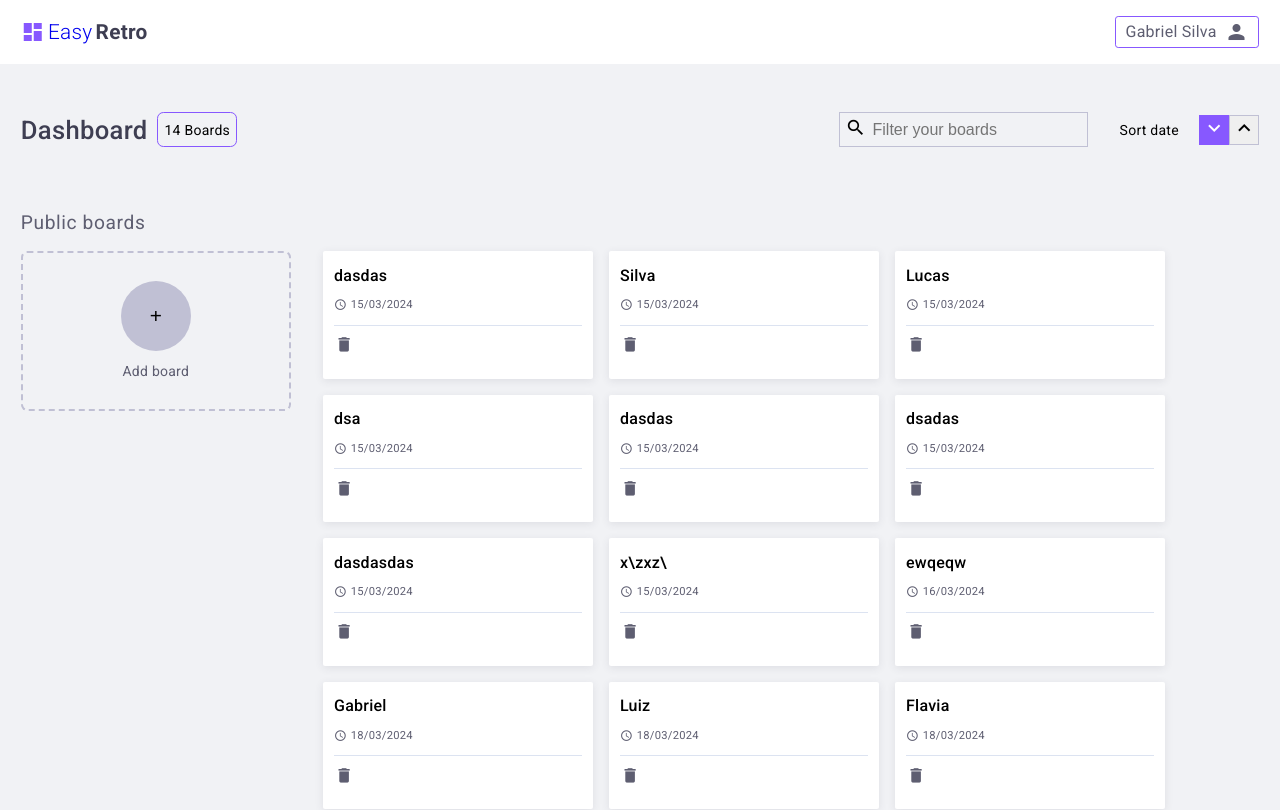
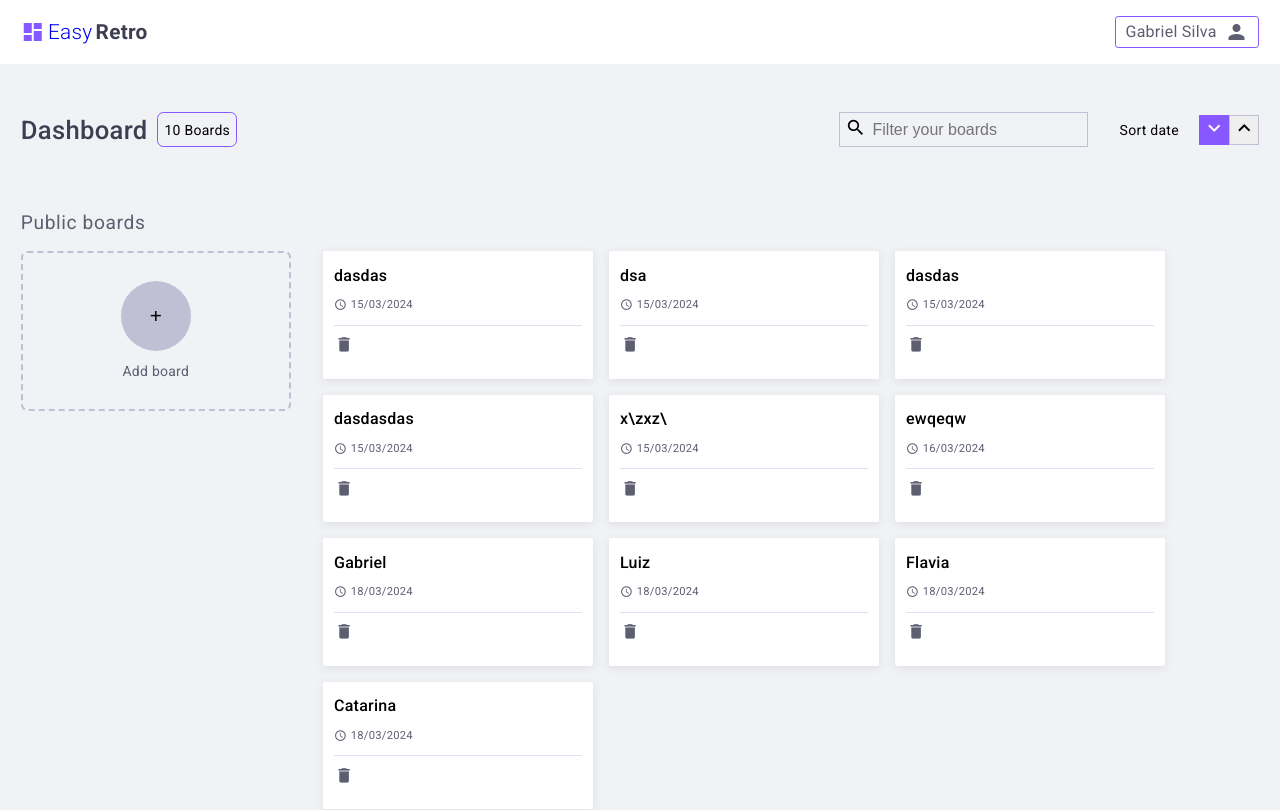
Before and after one commit to Gabriel-silva-lacerda/easy-retro, an Angular app: page /dashboard in a window 1280 px wide. Shown: the top 810 px of the page. Built offline with nearby package versions, Linux system fonts and the light colour scheme; data requests are answered from the project's data file.

Commit message:
fix: changes functions

```diff
--- a/db.json
+++ b/db.json
@@ -5,18 +5,6 @@
       "projectName": "dasdas",
       "taskName": "dsasdadsa",
       "date": "2024-03-15T13:21:19.998Z"
-    },
-    {
-      "id": "97e5",
-      "projectName": "Silva",
-      "taskName": "Lacerda",
-      "date": "2024-03-15T13:53:35.838Z"
-    },
-    {
-      "id": "8ef1",
-      "projectName": "Lucas",
-      "taskName": "Silva",
-      "date": "2024-03-15T13:55:19.291Z"
     },
     {
       "id": "7f26",
@@ -29,12 +17,6 @@
       "projectName": "dasdas",
       "taskName": "dasdas",
       "date": "2024-03-15T16:02:11.272Z"
-    },
-    {
-      "id": "d092",
-      "projectName": "dsadas",
-      "taskName": "dasdasdsa",
-      "date": "2024-03-15T16:02:41.868Z"
     },
     {
       "id": "a81d",
@@ -77,21 +59,9 @@
       "projectName": "Catarina",
       "taskName": "Silva",
       "date": "2024-03-18T18:16:58.099Z"
-    },
-    {
-      "id": "ebfe",
-      "projectName": "Dinamica",
-      "taskName": "Camilla",
-      "date": "2024-03-20T21:57:07.733Z"
     }
   ],
   "publicboard": [
-    {
-      "id": "b6bf",
-      "taskName": "edsadas",
-      "date": "2024-03-18T15:11:09.041Z",
-      "id_card": "5b4f"
-    },
     {
       "id": "6f82",
       "taskName": "Hulk",
@@ -105,38 +75,38 @@
       "id_card": "dc82"
     },
     {
-      "id": "3fb4",
-      "taskName": "gabriel",
-      "date": "2024-03-20T00:20:54.348Z",
-      "id_card": "5b4f"
-    },
-    {
       "id": "cc01",
       "taskName": "Gabriel",
       "date": "2024-03-20T21:57:17.326Z",
       "id_card": "ebfe"
     },
     {
-      "id": "7f29",
-      "taskName": "dasdsa",
-      "date": "2024-03-21T13:54:13.805Z",
+      "id": "a100",
+      "taskName": "luiz",
+      "date": "2024-03-23T20:14:36.099Z",
+      "id_card": "5b4f"
+    },
+    {
+      "id": "2de6",
+      "taskName": "gabriel",
+      "date": "2024-03-23T20:14:41.253Z",
       "id_card": "5b4f"
     }
   ],
   "notes": [
     {
-      "id": "c09a",
-      "content": "dasdas",
-      "id_notes": "3fb4",
+      "id": "ba7d",
+      "content": "d",
+      "id_card": "a100",
       "likes": 0,
-      "background": "#208eed"
+      "background": ""
     },
     {
-      "id": "2ad7",
-      "content": "dsadas",
-      "id_notes": "b6bf",
+      "id": "a45e",
+      "content": "das",
+      "id_card": "2de6",
       "likes": 0,
-      "background": "purple"
+      "background": ""
     }
   ]
 }
--- a/src/app/components/more-list/more-list.component.html
+++ b/src/app/components/more-list/more-list.component.html
@@ -12,7 +12,7 @@
     <span>Set card color</span>
 
   </li>
-  <li (click)="deleteNote(note.id)">
+  <li (click)="deleteNote(note.id, note.id_card)">
     <button>
       <mat-icon> delete </mat-icon>
     </button>
--- a/src/app/components/more-list/more-list.component.ts
+++ b/src/app/components/more-list/more-list.component.ts
@@ -30,8 +30,11 @@ export class MoreListComponent {
     this.isActiveEdit.emit(this.isActiveTextArea);
   }
 
-  deleteNote = (id: string | undefined) =>
-    this.dashFunctionsService.deleteNotes(id);
+  deleteNote = (id: string | undefined, id_card: string | undefined) => {
+    // console.log(id, id_card);
+
+    this.dashFunctionsService.deleteNotes(id, id_card);
+  };
 
   colorNote(id: string | undefined) {
     this.isColorActive = true;
--- a/src/app/components/notes/notes.component.ts
+++ b/src/app/components/notes/notes.component.ts
@@ -1,4 +1,4 @@
-import { Component, Input } from '@angular/core';
+import { Component, Input, OnInit } from '@angular/core';
 import { DashFunctionsService } from '../../service/dash-functions.service';
 import { MoreListComponent } from '../more-list/more-list.component';
 import { Notes, PublicBoard } from '../../interfaces/dashBoard.interface';
@@ -31,19 +31,25 @@ export class NotesComponent {
   isActiveMore = (index: number) =>
     (this.isActive = this.isActive === index ? null : index);
 
+  isColorActive = (boll: boolean) => (this.isColor = boll);
+
   increaseLike = (noteId: string | undefined) =>
-    this.dashFunctionsService.increaseOrDecreaseLike(this.notes, noteId, true);
+    this.dashFunctionsService.increaseOrDecreaseLike(
+      this.notes,
+      noteId,
+      true
+    );
 
-  decreaseLike = (noteId: any) =>
-    this.dashFunctionsService.increaseOrDecreaseLike(this.notes, noteId, false);
+  decreaseLike = (noteId: string | undefined) =>
+    this.dashFunctionsService.increaseOrDecreaseLike(
+      this.notes,
+      noteId,
+      false
+    );
 
   isActiveTextarea = (boll: boolean) => {
     this.isTextarea = boll;
     this.isActive = boll;
-  };
-
-  isColorActive = (boll: boolean) => {
-    this.isColor = boll;
   };
 
   changeColor(color: string) {
@@ -52,7 +58,7 @@ export class NotesComponent {
 
     this.dashboardService.updateNotes(this.note).subscribe({
       error: (error) => {
-        console.error('Erro ao atualizar likes:', error);
+        console.error(error);
       },
     });
   }
--- a/src/app/components/public-board-name/public-board-name.component.html
+++ b/src/app/components/public-board-name/public-board-name.component.html
@@ -16,7 +16,7 @@
   />
   }
   <ul class="list">
-    @for (note of notes; track $index) {
+    @for (note of notes ; track $index) {
     <app-notes
       [notes]="notes"
       [note]="note"
--- a/src/app/components/public-board-name/public-board-name.component.ts
+++ b/src/app/components/public-board-name/public-board-name.component.ts
@@ -1,17 +1,11 @@
-import {
-  ChangeDetectorRef,
-  Component,
-  Input,
-  OnInit,
-  ViewChild,
-} from '@angular/core';
+import { Component, Input, OnInit, ViewChild } from '@angular/core';
 import { MatIconModule } from '@angular/material/icon';
 import { PublicBoardNotesComponent } from '../public-board-notes/public-board-notes.component';
 import { DashboardService } from '../../service/dashboard.service';
 import { Notes, PublicBoard } from '../../interfaces/dashBoard.interface';
 import { DashFunctionsService } from '../../service/dash-functions.service';
 import { MoreListComponent } from '../more-list/more-list.component';
-import { NgStyle } from '@angular/common';
+import { AsyncPipe, JsonPipe, NgStyle } from '@angular/common';
 import { NotesComponent } from '../notes/notes.component';
 
 @Component({
@@ -23,6 +17,8 @@ import { NotesComponent } from '../notes/notes.component';
     MoreListComponent,
     NgStyle,
     NotesComponent,
+    JsonPipe,
+    AsyncPipe,
   ],
   templateUrl: './public-board-name.component.html',
   styleUrl: './public-board-name.component.scss',
@@ -31,31 +27,38 @@ export class PublicBoardNameComponent implements OnInit {
   @ViewChild(PublicBoardNotesComponent)
   publicBoardNotesComponent!: PublicBoardNotesComponent;
   @Input() board!: PublicBoard;
-
   value = false;
-  notes!: Notes[];
   isActive: number | null = null;
+  notes: Notes[] = this.dashboardService.dataNotes();;
 
   constructor(
     private dashboardService: DashboardService,
-    private dashFunctionsService: DashFunctionsService,
-    private cdr: ChangeDetectorRef
+    private dashFunctionsService: DashFunctionsService
   ) {}
 
   ngOnInit(): void {
     this.dashboardService.getNotes().subscribe((data) => {
-      const dataNotes = this.dashboardService.dataNotes();
+      this.notes = this.dashboardService.dataNotes();
 
-      this.notes = dataNotes.filter((note) => note.id_notes === this.board.id);
-      // this.dashboardService.dataNotes.set(this.notes);
+      const filterData = this.notes.filter(
+        (value) => value.id_card === this.board.id
+      );
+
+      this.notes = filterData;
+      this.dashboardService.dataNotes.set(data);
     });
   }
 
   handleSaved(value: string, id: string | undefined) {
-    const newNote = { content: value, id_notes: id, likes: 0, background: '' };
+    const newNote = { content: value, id_card: id, likes: 0, background: '' };
     this.dashboardService.postNotes(newNote).subscribe({
       next: (response) => {
         this.notes.push(response);
+        // this.dashboardService.dataNotes.update((oldd) => {
+          // return [...oldd, response];
+        // });
+
+        // console.log(this.notes);
       },
       error: (error) => {
         console.error('Erro ao adicionar nota:', error);
@@ -69,7 +72,7 @@ export class PublicBoardNameComponent implements OnInit {
   increaseLike = (noteId: string | undefined) =>
     this.dashFunctionsService.increaseOrDecreaseLike(this.notes, noteId, true);
 
-  decreaseLike = (noteId: any) =>
+  decreaseLike = (noteId: string | undefined) =>
     this.dashFunctionsService.increaseOrDecreaseLike(this.notes, noteId, false);
 
   focusNoteTextarea = () => this.publicBoardNotesComponent.focusNoteTextarea();
--- a/src/app/interfaces/dashBoard.interface.ts
+++ b/src/app/interfaces/dashBoard.interface.ts
@@ -12,7 +12,7 @@ export interface PublicBoard extends Omit<DashBoard, 'projectName'> {
 export interface Notes {
   id?: string | undefined;
   content: string;
-  id_notes: string | undefined;
+  id_card?: string | undefined;
   likes: number;
   isActive?: boolean;
   background: string;
--- a/src/app/service/dash-functions.service.ts
+++ b/src/app/service/dash-functions.service.ts
@@ -1,4 +1,4 @@
-import { Injectable } from '@angular/core';
+import { ChangeDetectorRef, Injectable, OnInit } from '@angular/core';
 import { DashboardService } from './dashboard.service';
 import { DashBoard, Notes } from '../interfaces/dashBoard.interface';
 
@@ -41,6 +41,7 @@ export class DashFunctionsService {
   deleteCard(id: string | undefined) {
     this.dashboardService.deleteDataDashboard(id).subscribe(() => {
       const cards = this.dashboardService.dataDash();
+
       const index = cards.findIndex((card) => card.id === id);
       const isIndexValid = index !== -1;
 
@@ -51,19 +52,24 @@ export class DashFunctionsService {
     });
   }
 
-  deleteNotes(id: string | undefined) {
+  deleteNotes(id: string | undefined, id_card: any) {
     this.dashboardService.deleteNotes(id).subscribe({
       next: () => {
         const notes = this.dashboardService.dataNotes();
-        const index = notes.findIndex((note) => note.id === id);
+        const index = notes.findIndex(
+          (note) => note.id_card === id_card && note.id === id
+        );
+
         if (index !== -1) {
+          console.log(index);
           notes.splice(index, 1);
           this.dashboardService.dataNotes.set(notes);
+          console.log(notes);
         }
       },
       error: (error) => {
         console.error('Erro ao excluir a nota:', error);
-      }
+      },
     });
   }
 }
--- a/src/app/service/dashboard.service.ts
+++ b/src/app/service/dashboard.service.ts
@@ -6,7 +6,7 @@ import {
   DashBoard,
   PublicBoard,
 } from '../interfaces/dashBoard.interface';
-import { Observable, map, tap } from 'rxjs';
+import { BehaviorSubject, Observable, map, tap } from 'rxjs';
 
 @Injectable({
   providedIn: 'root',
@@ -35,6 +35,16 @@ export class DashboardService {
       map((card) => [card]),
       tap((data) => {
         this.dataPublicboard.set(data);
+      })
+    );
+  }
+
+  getDataPublicboardById2(id: string | undefined): Observable<any> {
+    return this.http.get<any>(`${this.apiUrl}/notes?id_card=${id}`).pipe(
+      tap((data) => {
+        // console.log(data);
+
+        this.dataNotes.set(data);
       })
     );
   }
@@ -78,12 +88,10 @@ export class DashboardService {
   postNotes(data: Notes): Observable<Notes> {
     return this.http.post<Notes>(`${this.apiUrl}/notes`, data).pipe(
       tap((newData) => {
-        console.log(newData);
+        // const currentData = this.dataNotes();
+        // currentData.push(newData);
+        // this.dataNotes.set(currentData);
 
-        const currentData = this.dataNotes();
-        currentData.push(newData);
-        this.dataNotes.set(currentData);
-        console.log(this.dataNotes());
       })
     );
   }
```
